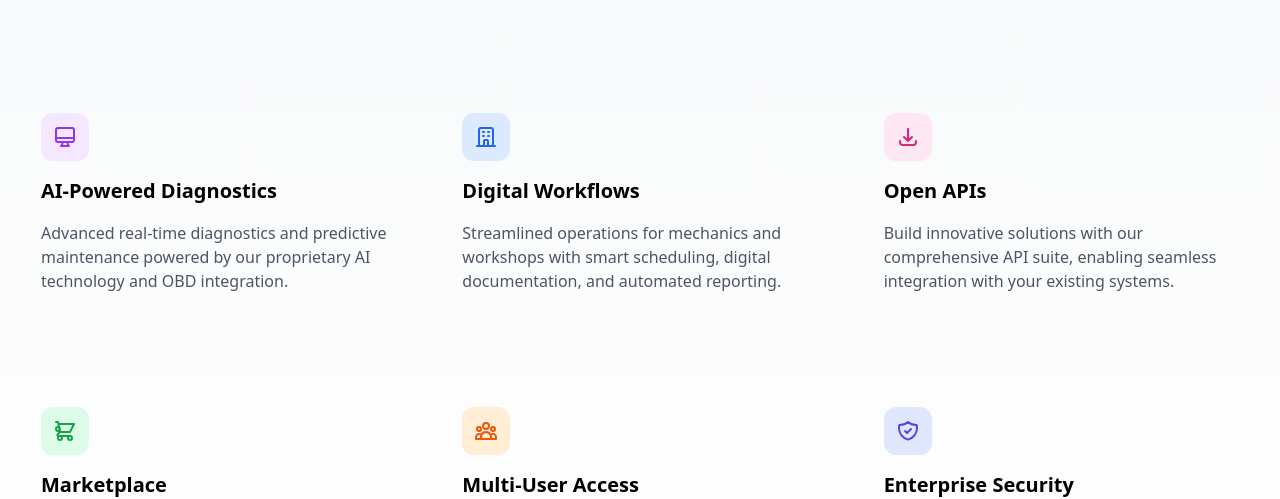
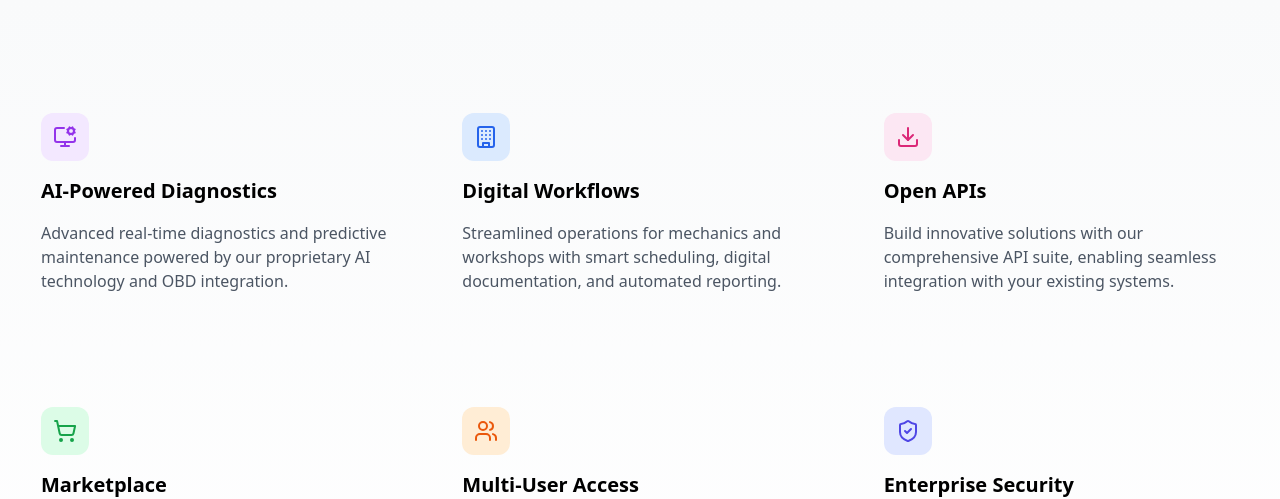
Before and after one commit to Kabeiri-Application/kabeiri-website, a Next.js app: page / in a window 1280 px wide. Shown: the part 800-1299 px from the top of the page. Built offline with nearby package versions, Linux system fonts and the light colour scheme; no server answers.

Commit message:
Replace svg's with lucide icons

```diff
--- a/package.json
+++ b/package.json
@@ -19,6 +19,7 @@
     "@supabase/ssr": "^0.5.2",
     "@supabase/supabase-js": "^2.47.15",
     "clsx": "^2.1.1",
+    "lucide-react": "^0.475.0",
     "next": "15.1.4",
     "react": "^19.0.0",
     "react-dom": "^19.0.0",
--- a/src/app/account/avatar.tsx
+++ b/src/app/account/avatar.tsx
@@ -2,6 +2,8 @@
 
 import React, { useEffect, useState } from 'react';
 import Image from 'next/image';
+
+import { Upload, User } from 'lucide-react';
 
 import { createClient } from '@/utils/supabase/client';
 
@@ -85,9 +87,7 @@ export default function Avatar({
         <div
           className='flex items-center justify-center rounded-full bg-purple-100 text-purple-600'
           style={{ height: size, width: size }}>
-          <svg className='size-24' fill='currentColor' viewBox='0 0 24 24'>
-            <path d='M24 20.993V24H0v-2.996A14.977 14.977 0 0112.004 15c4.904 0 9.26 2.354 11.996 5.993zM16.002 8c0 2.208-1.79 4-3.998 4-2.208 0-3.998-1.792-3.998-4 0-2.208 1.79-4 3.998-4 2.208 0 3.998 1.792 3.998 4z' />
-          </svg>
+          <User className='size-24' />
         </div>
       )}
       <div className='w-full'>
@@ -117,19 +117,7 @@ export default function Avatar({
             </div>
           ) : (
             <div className='flex items-center space-x-2'>
-              <svg
-                className='size-5'
-                fill='none'
-                stroke='currentColor'
-                viewBox='0 0 24 24'
-                xmlns='http://www.w3.org/2000/svg'>
-                <path
-                  strokeLinecap='round'
-                  strokeLinejoin='round'
-                  strokeWidth={2}
-                  d='M4 16v1a3 3 0 003 3h10a3 3 0 003-3v-1m-4-8l-4-4m0 0L8 8m4-4v12'
-                />
-              </svg>
+              <Upload className='size-4' />
               <span>Upload new image</span>
             </div>
           )}
--- a/src/app/page.tsx
+++ b/src/app/page.tsx
@@ -1,4 +1,13 @@
 import Link from 'next/link';
+
+import {
+  Building,
+  Download,
+  MonitorCog,
+  ShieldCheck,
+  ShoppingCart,
+  Users,
+} from 'lucide-react';
 
 import { Button } from '@/components/Button';
 import { CTA } from '@/components/CTA';
@@ -46,18 +55,7 @@ export default function Home() {
             <FeatureCard
               icon={
                 <div className='flex size-10 items-center justify-center rounded-xl bg-purple-100 sm:size-12'>
-                  <svg
-                    className='size-5 text-purple-600 sm:size-6'
-                    fill='none'
-                    stroke='currentColor'
-                    viewBox='0 0 24 24'>
-                    <path
-                      strokeLinecap='round'
-                      strokeLinejoin='round'
-                      strokeWidth={2}
-                      d='M9.75 17L9 20l-1 1h8l-1-1-.75-3M3 13h18M5 17h14a2 2 0 002-2V5a2 2 0 00-2-2H5a2 2 0 00-2 2v10a2 2 0 002 2z'
-                    />
-                  </svg>
+                  <MonitorCog className='size-5 text-purple-600 sm:size-6' />
                 </div>
               }
               title='AI-Powered Diagnostics'
@@ -67,18 +65,7 @@ export default function Home() {
             <FeatureCard
               icon={
                 <div className='flex size-10 items-center justify-center rounded-xl bg-blue-100 sm:size-12'>
-                  <svg
-                    className='size-5 text-blue-600 sm:size-6'
-                    fill='none'
-                    stroke='currentColor'
-                    viewBox='0 0 24 24'>
-                    <path
-                      strokeLinecap='round'
-                      strokeLinejoin='round'
-                      strokeWidth={2}
-                      d='M19 21V5a2 2 0 00-2-2H7a2 2 0 00-2 2v16m14 0h2m-2 0h-5m-9 0H3m2 0h5M9 7h1m-1 4h1m4-4h1m-1 4h1m-5 10v-5a1 1 0 011-1h2a1 1 0 011 1v5m-4 0h4'
-                    />
-                  </svg>
+                  <Building className='size-5 text-blue-600 sm:size-6' />
                 </div>
               }
               title='Digital Workflows'
@@ -88,18 +75,7 @@ export default function Home() {
             <FeatureCard
               icon={
                 <div className='flex size-10 items-center justify-center rounded-xl bg-pink-100 sm:size-12'>
-                  <svg
-                    className='size-5 text-pink-600 sm:size-6'
-                    fill='none'
-                    stroke='currentColor'
-                    viewBox='0 0 24 24'>
-                    <path
-                      strokeLinecap='round'
-                      strokeLinejoin='round'
-                      strokeWidth={2}
-                      d='M4 16v1a3 3 0 003 3h10a3 3 0 003-3v-1m-4-4l-4 4m0 0l-4-4m4 4V4'
-                    />
-                  </svg>
+                  <Download className='size-5 text-pink-600 sm:size-6' />
                 </div>
               }
               title='Open APIs'
@@ -109,18 +85,7 @@ export default function Home() {
             <FeatureCard
               icon={
                 <div className='flex size-10 items-center justify-center rounded-xl bg-green-100 sm:size-12'>
-                  <svg
-                    className='size-5 text-green-600 sm:size-6'
-                    fill='none'
-                    stroke='currentColor'
-                    viewBox='0 0 24 24'>
-                    <path
-                      strokeLinecap='round'
-                      strokeLinejoin='round'
-                      strokeWidth={2}
-                      d='M3 3h2l.4 2M7 13h10l4-8H5.4M7 13L5.4 5M7 13l-2.293 2.293c-.63.63-.184 1.707.707 1.707H17m0 0a2 2 0 100 4 2 2 0 000-4zm-8 2a2 2 0 11-4 0 2 2 0 014 0zM7 10a2 2 0 11-4 0 2 2 0 014 0z'
-                    />
-                  </svg>
+                  <ShoppingCart className='size-5 text-green-600 sm:size-6' />
                 </div>
               }
               title='Marketplace'
@@ -130,18 +95,7 @@ export default function Home() {
             <FeatureCard
               icon={
                 <div className='flex size-10 items-center justify-center rounded-xl bg-orange-100 sm:size-12'>
-                  <svg
-                    className='size-5 text-orange-600 sm:size-6'
-                    fill='none'
-                    stroke='currentColor'
-                    viewBox='0 0 24 24'>
-                    <path
-                      strokeLinecap='round'
-                      strokeLinejoin='round'
-                      strokeWidth={2}
-                      d='M17 20h5v-2a3 3 0 00-5.356-1.857M17 20H7m10 0v-2c0-.656-.126-1.283-.356-1.857M7 20H2v-2a3 3 0 015.356-1.857M7 20v-2c0-.656.126-1.283.356-1.857m0 0a5.002 5.002 0 019.288 0M15 7a3 3 0 11-6 0 3 3 0 016 0zm6 3a2 2 0 11-4 0 2 2 0 014 0zM7 10a2 2 0 11-4 0 2 2 0 014 0z'
-                    />
-                  </svg>
+                  <Users className='size-5 text-orange-600 sm:size-6' />
                 </div>
               }
               title='Multi-User Access'
@@ -151,18 +105,7 @@ export default function Home() {
             <FeatureCard
               icon={
                 <div className='flex size-10 items-center justify-center rounded-xl bg-indigo-100 sm:size-12'>
-                  <svg
-                    className='size-5 text-indigo-600 sm:size-6'
-                    fill='none'
-                    stroke='currentColor'
-                    viewBox='0 0 24 24'>
-                    <path
-                      strokeLinecap='round'
-                      strokeLinejoin='round'
-                      strokeWidth={2}
-                      d='M9 12l2 2 4-4m5.618-4.016A11.955 11.955 0 0112 2.944a11.955 11.955 0 01-8.618 3.04A12.02 12.02 0 003 9c0 5.591 3.824 10.29 9 11.622 5.176-1.332 9-6.03 9-11.622 0-1.042-.133-2.052-.382-3.016z'
-                    />
-                  </svg>
+                  <ShieldCheck className='size-5 text-indigo-600 sm:size-6' />
                 </div>
               }
               title='Enterprise Security'
--- a/src/app/pricing/page.tsx
+++ b/src/app/pricing/page.tsx
@@ -1,6 +1,8 @@
 'use client';
 
 import { useState } from 'react';
+
+import { Check } from 'lucide-react';
 
 import { Button } from '@/components/Button';
 import { cn } from '@/utils/cn';
@@ -192,18 +194,7 @@ const PricingCard = ({
         <ul className='mt-8 space-y-4 text-sm text-gray-600'>
           {features.map((feature, index) => (
             <li key={index} className='flex items-center'>
-              <svg
-                className='mr-3 size-5 text-purple-500'
-                fill='none'
-                stroke='currentColor'
-                viewBox='0 0 24 24'>
-                <path
-                  strokeLinecap='round'
-                  strokeLinejoin='round'
-                  strokeWidth={2}
-                  d='M5 13l4 4L19 7'
-                />
-              </svg>
+              <Check className='mr-3 size-5 text-purple-500' />
               {feature}
             </li>
           ))}
--- a/src/components/Header.tsx
+++ b/src/components/Header.tsx
@@ -5,6 +5,7 @@ import Image from 'next/image';
 import Link from 'next/link';
 
 import { type Session } from '@supabase/supabase-js';
+import { User } from 'lucide-react';
 
 import { Button } from '@/components/Button';
 import { createClient } from '@/utils/supabase/client';
@@ -96,12 +97,7 @@ export function Header() {
                 />
               ) : (
                 <div className='flex size-10 items-center justify-center rounded-full bg-purple-100 text-purple-600 transition-colors group-hover:bg-purple-200'>
-                  <svg
-                    className='size-6'
-                    fill='currentColor'
-                    viewBox='0 0 24 24'>
-                    <path d='M24 20.993V24H0v-2.996A14.977 14.977 0 0112.004 15c4.904 0 9.26 2.354 11.996 5.993zM16.002 8c0 2.208-1.79 4-3.998 4-2.208 0-3.998-1.792-3.998-4 0-2.208 1.79-4 3.998-4 2.208 0 3.998 1.792 3.998 4z' />
-                  </svg>
+                  <User />
                 </div>
               )}
             </Link>
```
Also changed, not shown: 1 other file (tests, documents, lock files or other folders).
